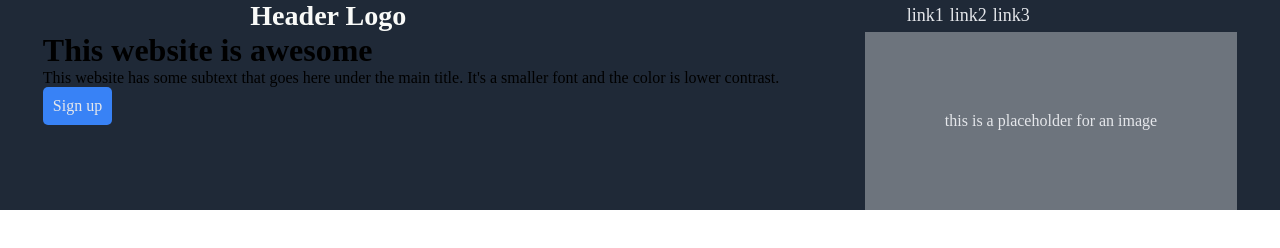
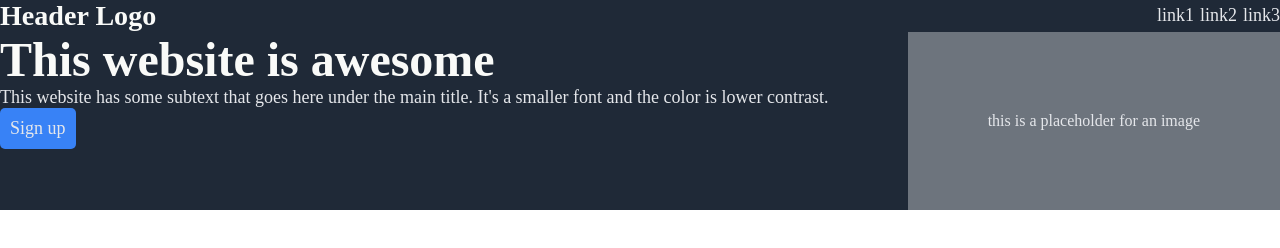
Before and after one commit to jpblicer/odin_landingpage, a plain HTML site: page index.html in a window 1280 px wide. Drawn offline with Linux system fonts and the light colour scheme.

Commit message:
Fixed main section title flexbox and removed excess tags

```diff
--- a/index.html
+++ b/index.html
@@ -22,18 +22,18 @@
     <main>
         <div class="title">
             <div class="title_left">
-                    <h1>This website is awesome</h1>
+                <h1>This website is awesome</h1>
                     <p>This website has some subtext that goes here under the main title.
                          It's a smaller font and the color is lower contrast.</p>
-                <div class="title-left-button">
-                    <div class="title-left-button-text">
+                <div class="title_left_button">
+                    <div class="title_left_button_text">
                         <p>Sign up</p>
                     </div>
                 </div>
             </div>
-            <div class="title-right">
-                <div class="title-right-image-placeholder">
-                    <div class="title-right-image-placeholder-text">
+            <div class="title_right">
+                <div class="title_right_image_placeholder">
+                    <div class="title_right_image_placeholder_text">
                         <p>this is a placeholder for an image</p>
                     </div>
                 </div>
--- a/styles.css
+++ b/styles.css
@@ -18,6 +18,12 @@ a{
     color: #E5E7EB;
 }
 
+h1{
+    font-size: 48px;
+    font-weight: extra-bold;
+    color: #F9FAF8;
+}
+
 /* Header */
 
 header{
@@ -29,7 +35,7 @@ header{
     font-size: 24px;
     color: #F9FAF8;
     display: flex;
-    justify-content: space-around;
+    justify-content: space-between;
 }
 
 
@@ -39,22 +45,17 @@ header{
 
 .title{
     background-color: #1F2937;
-    display:flex;
-    justify-content: space-around;
+    display: flex;
+    justify-content: space-between;
 }
 
-.title-left-text-top{
-    font-size: 48px;
-    font-weight: extra-bold;
-    color: #F9FAF8;
-}
 
-.title-left-text-bottom{
+.title_left{
     font-size: 18px;
     color: #E5E7EB;
 }
 
-.title-left-button{
+.title_left_button{
     background-color: #3882F6;
     color: #E5E7EB;
     width: fit-content;
@@ -63,7 +64,13 @@ header{
     border-radius: 5px;
 }
 
-.title-right-image-placeholder{
+
+.title_left_button_text{
+    font-size: 18px;
+    color: #E5E7EB;
+}
+
+.title_right_image_placeholder{
     background-color: #6d747d;
     color: #E5E7EB;
     width: fit-content;
@@ -71,5 +78,9 @@ header{
     margin: 0px;
 }
 
+/* Main - Boxes */
+
+
+
 
 /* Footer */
```
